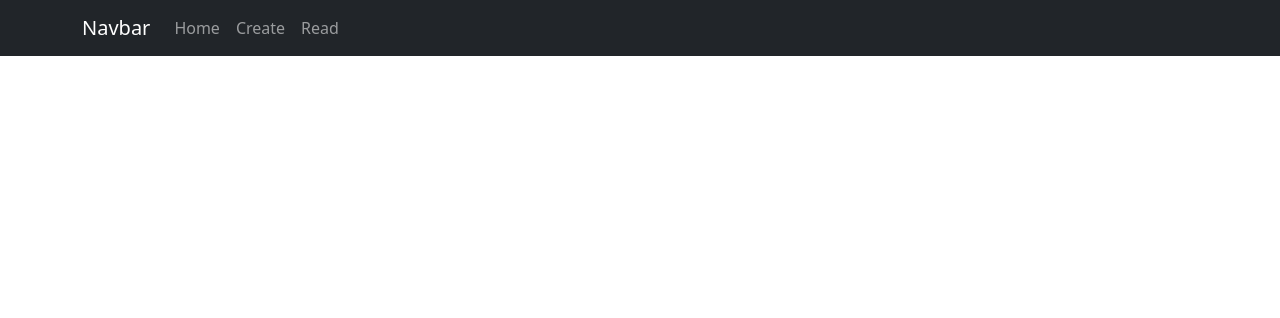
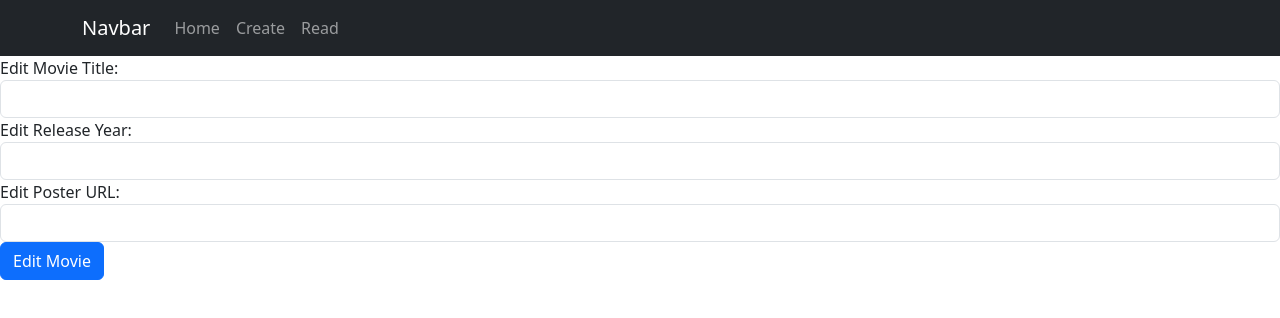
Before and after one commit to JosephShortt/DataRepLab9, a React (Create React App) app: page /edit/1 in a window 1280 px wide. Shown: the top 318 px of the page. Built offline with nearby package versions, Linux system fonts and the light colour scheme; no server answers.

Commit message:
created edit.js

```diff
--- a/src/App.js
+++ b/src/App.js
@@ -8,6 +8,7 @@
 import Content from './components/Content';
 import Footer from './components/Footer';
 import Header from './components/Header';
+import Edit from './components/edit';
 
 //Prints content, footr and header. footer in  localhost:read and header in create
 function App() {
@@ -18,6 +19,7 @@
         <Route path="/home" element={<Content />} />
         <Route path="/read" element={<Read/>} />
         <Route path="/create" element={<Create/>} />
+        <Route path='/edit/:id' element={<Edit />} />
       </Routes>
     </Router>
   );
--- /dev/null
+++ b/src/components/edit.js
@@ -0,0 +1,67 @@
+
+import React from 'react';
+import { useParams } from 'react-router-dom';
+import { useState, useEffect } from 'react';
+import axios from 'axios';
+import { useNavigate } from "react-router-dom";
+
+export default function Edit(props) {
+  let { id } = useParams();
+  const [title, setTitle] = useState("");
+  const [year, setYear] = useState("");
+  const [poster, setPoster] = useState("");
+  const navigate = useNavigate();
+
+useEffect(() => {
+    axios.get('http://localhost:4000/api/movie/' + id)
+        .then((response) => {
+            setTitle(response.data.title);
+            setYear(response.data.year);
+            setPoster(response.data.poster);
+        })
+        .catch((error) => {
+            console.log(error);
+        });
+}, [id]);
+
+const handleSubmit = (event) => {
+    event.preventDefault();
+    const newMovie = { id, title, year, poster };
+    axios.put('http://localhost:4000/api/movie/' + id, newMovie)
+        .then((res) => {
+            console.log(res.data);
+            navigate('/read');
+        });
+}
+
+return (
+    <div>
+        <form onSubmit={handleSubmit}>
+            <div className="form-group">
+                <label>Edit Movie Title: </label>
+                <input type="text"
+                className="form-control"
+                value={title}
+                onChange={(e) => setTitle(e.target.value)} />
+            </div>
+            <div className="form-group">
+                <label>Edit Release Year: </label>
+                <input type="text"
+                className="form-control"
+                value={year}
+                onChange={(e) => setYear(e.target.value)} />
+            </div>
+            <div className="form-group">
+                <label>Edit Poster URL: </label>
+                <input type="text"
+                className="form-control"
+                value={poster}
+                onChange={(e) => setPoster(e.target.value)} />
+            </div>
+            <div className="form-group">
+                <input type="submit" value="Edit Movie" className="btn btn-primary" />
+            </div>
+        </form>
+    </div>
+);
+}
--- a/src/components/movieItem.js
+++ b/src/components/movieItem.js
@@ -1,6 +1,6 @@
 import { useEffect } from "react"; // Importing the use effext from react
 import Card from 'react-bootstrap/Card'; //Importing card component from bootstrap
-
+import { Link } from 'react-router-dom';
 function MovieItem(props) {
   useEffect(() => {
     console.log("Movie Item:", props.mymovie);
@@ -18,6 +18,7 @@
             <footer>{props.myMovie.year}</footer>
           </blockquote>
         </Card.Body>
+        <Link to={"/edit/" + props.myMovie._id} className="btn btn-primary">Edit</Link>
       </Card>
     </div>
   );
```
